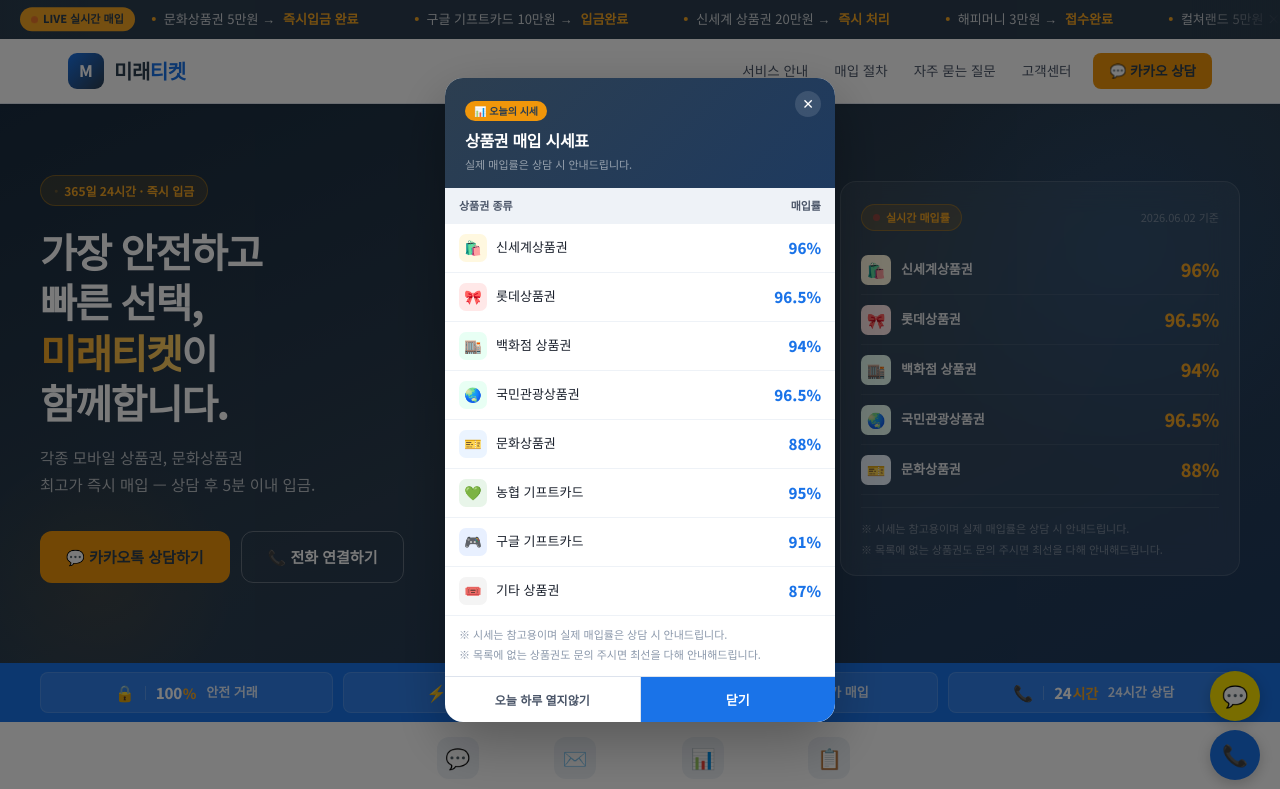
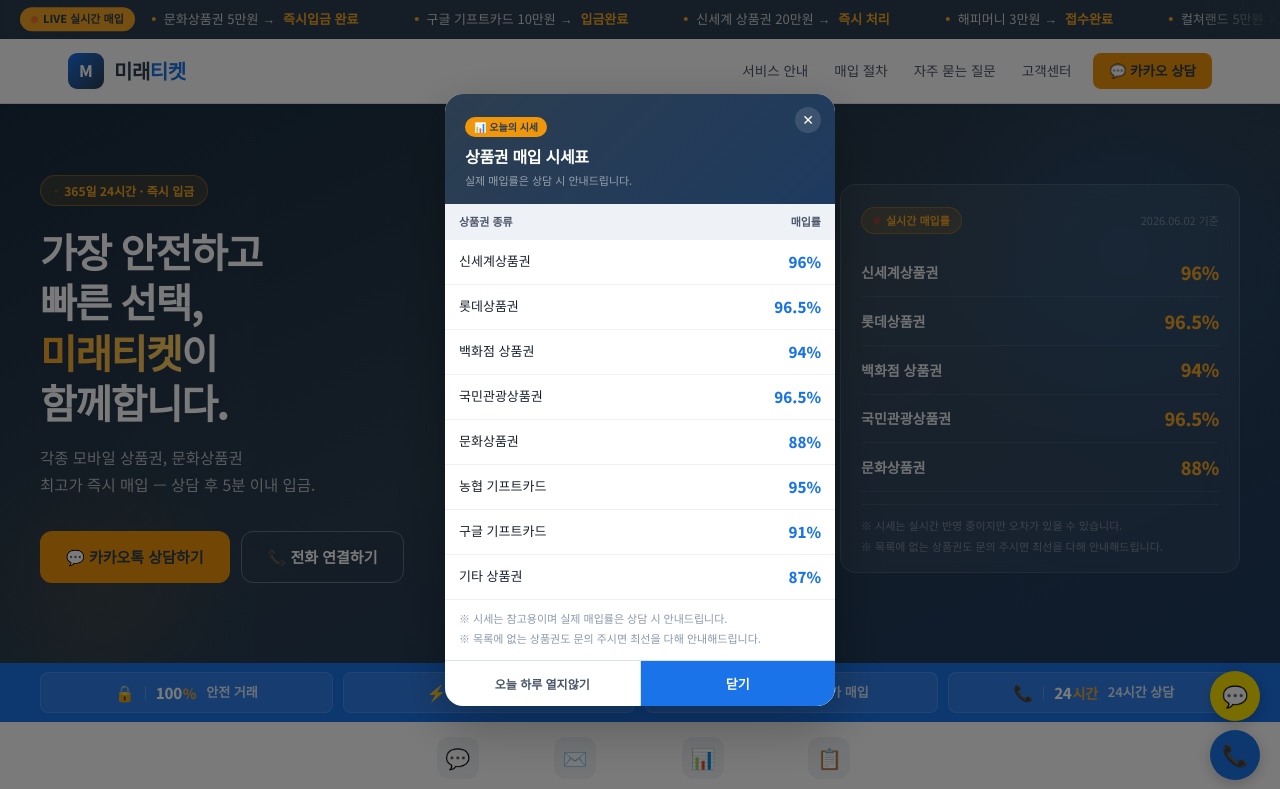
Before and after one commit to djffjdeofk/miraeticket, a plain HTML site: page index.html in a window 1280 px wide. Shown: the top 789 px of the page. Drawn offline with Linux system fonts and the light colour scheme; a web font is replaced by a local one.

Commit message:
Update index.html

```diff
--- a/index.html
+++ b/index.html
@@ -126,8 +126,8 @@
 .rb-row{display:flex;align-items:center;justify-content:space-between;padding:9.5px 0;border-bottom:1px solid rgba(255,255,255,.07);}
 .rb-row:last-of-type{border-bottom:none;}
 .rb-left{display:flex;align-items:center;gap:10px;}
-.rb-ico{width:30px;height:30px;border-radius:7px;display:flex;align-items:center;justify-content:center;font-size:15px;flex-shrink:0;}
-.rb-name{font-size:13px;font-weight:600;color:rgba(255,255,255,.9);}
+.rb-ico{display:none;}
+.rb-name{font-size:14px;font-weight:600;color:rgba(255,255,255,.9);}
 .rb-pct{font-size:18px;font-weight:800;color:var(--gold2);letter-spacing:-.3px;}
 .rb-foot{font-size:11px;color:rgba(255,255,255,.38);line-height:1.85;margin-top:12px;padding-top:10px;border-top:1px solid rgba(255,255,255,.08);}
 
@@ -250,7 +250,7 @@
 .pop-table tr:last-child td{border-bottom:none;}
 .pop-table tr:hover td{background:var(--blue-l);}
 .pop-v{display:flex;align-items:center;gap:9px;}
-.pop-ico{width:28px;height:28px;border-radius:7px;display:flex;align-items:center;justify-content:center;font-size:14px;flex-shrink:0;}
+.pop-ico{display:none;}
 .pop-pct{font-size:15px;font-weight:800;color:var(--blue2);}
 .pop-note{font-size:11px;color:var(--g400);padding:8px 14px 12px;line-height:1.85;border-top:1px solid var(--g100);}
 .pop-foot{display:flex;border-top:1px solid var(--g200);}
@@ -330,14 +330,14 @@
     <table class="pop-table">
       <thead><tr><th>상품권 종류</th><th>매입률</th></tr></thead>
       <tbody>
-        <tr><td><div class="pop-v"><span class="pop-ico" style="background:#FFF8E0;">🛍️</span>신세계상품권</div></td><td><span class="pop-pct" data-rate-table="ssg">96%</span></td></tr>
-        <tr><td><div class="pop-v"><span class="pop-ico" style="background:#FFE8E8;">🎀</span>롯데상품권</div></td><td><span class="pop-pct" data-rate-table="lotte">96.5%</span></td></tr>
-        <tr><td><div class="pop-v"><span class="pop-ico" style="background:#E8FFF4;">🏬</span>백화점 상품권</div></td><td><span class="pop-pct" data-rate-table="dept">94%</span></td></tr>
-        <tr><td><div class="pop-v"><span class="pop-ico" style="background:#E8FFF4;">🌏</span>국민관광상품권</div></td><td><span class="pop-pct" data-rate-table="tour">96.5%</span></td></tr>
-        <tr><td><div class="pop-v"><span class="pop-ico" style="background:#EBF4FF;">🎫</span>문화상품권</div></td><td><span class="pop-pct" data-rate-table="culture">88%</span></td></tr>
-        <tr><td><div class="pop-v"><span class="pop-ico" style="background:#E8F5E9;">💚</span>농협 기프트카드</div></td><td><span class="pop-pct" data-rate-table="nhgift">95%</span></td></tr>
-        <tr><td><div class="pop-v"><span class="pop-ico" style="background:#E8F0FF;">🎮</span>구글 기프트카드</div></td><td><span class="pop-pct" data-rate-table="google">91%</span></td></tr>
-        <tr><td><div class="pop-v"><span class="pop-ico" style="background:#F4F4F4;">🎟️</span>기타 상품권</div></td><td><span class="pop-pct" data-rate-table="book">87%</span></td></tr>
+        <tr><td><div class="pop-v">신세계상품권</div></td><td><span class="pop-pct" data-rate-table="ssg">96%</span></td></tr>
+        <tr><td><div class="pop-v">롯데상품권</div></td><td><span class="pop-pct" data-rate-table="lotte">96.5%</span></td></tr>
+        <tr><td><div class="pop-v">백화점 상품권</div></td><td><span class="pop-pct" data-rate-table="dept">94%</span></td></tr>
+        <tr><td><div class="pop-v">국민관광상품권</div></td><td><span class="pop-pct" data-rate-table="tour">96.5%</span></td></tr>
+        <tr><td><div class="pop-v">문화상품권</div></td><td><span class="pop-pct" data-rate-table="culture">88%</span></td></tr>
+        <tr><td><div class="pop-v">농협 기프트카드</div></td><td><span class="pop-pct" data-rate-table="nhgift">95%</span></td></tr>
+        <tr><td><div class="pop-v">구글 기프트카드</div></td><td><span class="pop-pct" data-rate-table="google">91%</span></td></tr>
+        <tr><td><div class="pop-v">기타 상품권</div></td><td><span class="pop-pct" data-rate-table="book">87%</span></td></tr>
       </tbody>
     </table>
     <div class="pop-note">
@@ -425,13 +425,13 @@
         <span class="rb-live"><span class="ldot"></span> 실시간 매입률</span>
         <span class="rb-date" id="rateDate"></span>
       </div>
-      <div class="rb-row"><div class="rb-left"><span class="rb-ico" style="background:#FFF8E0;">🛍️</span><span class="rb-name">신세계상품권</span></div><span class="rb-pct" data-rate="ssg">96%</span></div>
-      <div class="rb-row"><div class="rb-left"><span class="rb-ico" style="background:#FFE8E8;">🎀</span><span class="rb-name">롯데상품권</span></div><span class="rb-pct" data-rate="lotte">96.5%</span></div>
-      <div class="rb-row"><div class="rb-left"><span class="rb-ico" style="background:#E8FFF4;">🏬</span><span class="rb-name">백화점 상품권</span></div><span class="rb-pct" data-rate="dept">94%</span></div>
-      <div class="rb-row"><div class="rb-left"><span class="rb-ico" style="background:#E8FFF4;">🌏</span><span class="rb-name">국민관광상품권</span></div><span class="rb-pct" data-rate="tour">96.5%</span></div>
-      <div class="rb-row"><div class="rb-left"><span class="rb-ico" style="background:#EBF4FF;">🎫</span><span class="rb-name">문화상품권</span></div><span class="rb-pct" data-rate="culture">88%</span></div>
+      <div class="rb-row"><div class="rb-left"><span class="rb-name">신세계상품권</span></div><span class="rb-pct" data-rate="ssg">96%</span></div>
+      <div class="rb-row"><div class="rb-left"><span class="rb-name">롯데상품권</span></div><span class="rb-pct" data-rate="lotte">96.5%</span></div>
+      <div class="rb-row"><div class="rb-left"><span class="rb-name">백화점 상품권</span></div><span class="rb-pct" data-rate="dept">94%</span></div>
+      <div class="rb-row"><div class="rb-left"><span class="rb-name">국민관광상품권</span></div><span class="rb-pct" data-rate="tour">96.5%</span></div>
+      <div class="rb-row"><div class="rb-left"><span class="rb-name">문화상품권</span></div><span class="rb-pct" data-rate="culture">88%</span></div>
       <div class="rb-foot">
-        ※ 시세는 참고용이며 실제 매입률은 상담 시 안내드립니다.<br>
+        ※ 시세는 실시간 반영 중이지만 오차가 있을 수 있습니다.<br>
         ※ 목록에 없는 상품권도 문의 주시면 최선을 다해 안내해드립니다.
       </div>
     </div>
```
